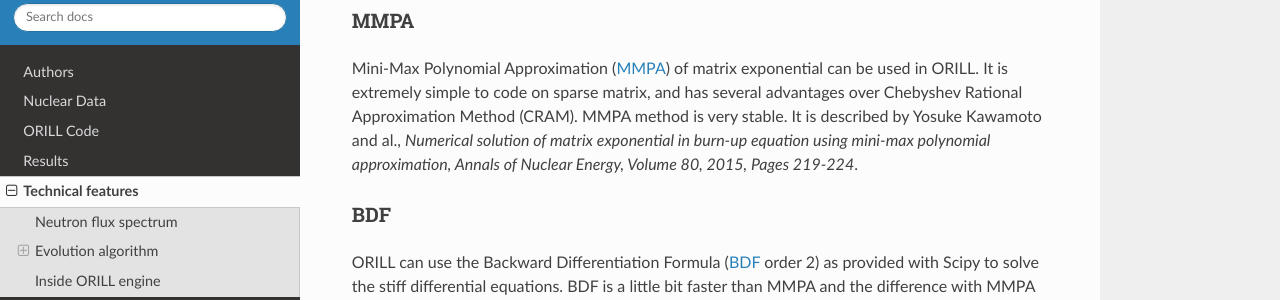
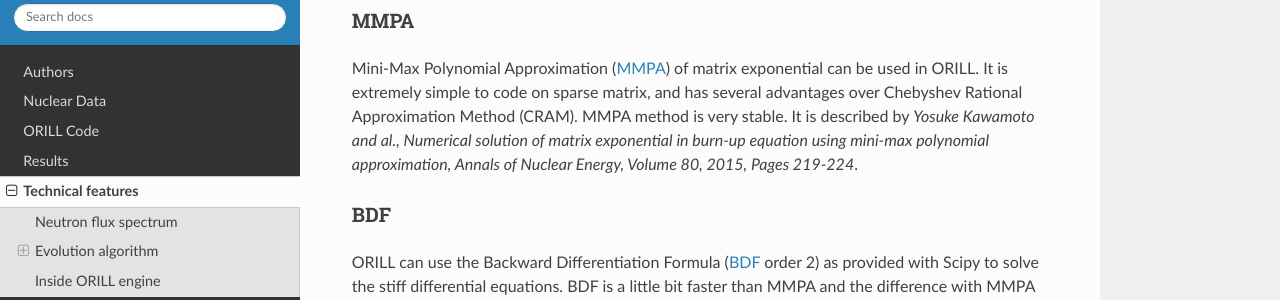
Before and after one commit to orill/orill, a Sphinx documentation site: the page built from docs/techfeatures.rst, in a window 1280 px wide and 900 px high, scrolled down 402 px. Shown: the part 199-499 px from the top of the window. Built offline with Sphinx 7.4.7 and the Read the Docs theme 2.0.0, drawn with Linux system fonts in a browser that asks for light colours.

Commit message:
Add files via upload

```diff
--- a/README.rst
+++ b/README.rst
@@ -12,7 +12,7 @@ General Features
 
 :Small and fast: Code and nuclear data are small (about 4 Mo), computation takes few seconds.
 :Portability: Based on Python 2.7+ with only Numpy and Scipy main modules. Optimized execution (vectorization, parallelization) associated with Python implementation is therefore transparently available on all platforms.
-:User friendly: The code is designed to address practical questions about isotopes inventories, decay heat, dose rate, photons spectrum. Unlike heavy machinery (FISPACT, CINDER, SERPENT, ORIGEN, VESTA, MURE,...) ORILL is usable by everyone for 1D point-flux calculation at the speed of light.
+:User friendly: The code is designed to address practical questions about isotopes inventories, decay heat, dose rate, photons spectrum. Unlike heavy machinery (FISPACT, CINDER, SERPENT, ORIGEN, VESTA, MURE, ...) ORILL is usable by everyone for 1D point-flux calculation at the speed of light.
 
 Prerequisites
 -------------
--- a/docs/techfeatures.rst
+++ b/docs/techfeatures.rst
@@ -26,8 +26,8 @@ MMPA
 Mini-Max Polynomial Approximation (`MMPA <https://doi.org/10.1016/j.anucene.2015.02.015>`_) of matrix exponential can be used in ORILL.
 It is extremely simple to code on sparse matrix, and has several advantages over Chebyshev Rational Approximation Method (CRAM).
 MMPA method is very stable.
-It is described by Yosuke Kawamoto and al.,
-*Numerical solution of matrix exponential in burn-up equation using mini-max polynomial approximation,
+It is described by *Yosuke Kawamoto and al.,
+Numerical solution of matrix exponential in burn-up equation using mini-max polynomial approximation,
 Annals of Nuclear Energy, Volume 80, 2015, Pages 219-224*.
 
 BDF
--- a/docs/usage.rst
+++ b/docs/usage.rst
@@ -9,4 +9,4 @@ Uncompress ORILL files in a directory where a Python 2.7+ shell is available (wi
 
 The command input file 'ORILL.yml' located in (/input) subdirectory is processed and the corresponding output files are created in (/output) subdirectory.
 
-:Syntax: Have a look at ORILL.yml file to understand the file syntax. It is recommended to edit this file with `Medit <http://https://packages.debian.org/medit>`_ or `Notepad++ <https://notepad-plus-plus.org/>`_ with the `YAML <https://en.wikipedia.org/wiki/YAML>`_ markup language.
+:Syntax: Have a look at 'ORILL.yml' file to understand the file syntax. It is recommended to edit this file with `Medit <http://https://packages.debian.org/medit>`_ or `Notepad++ <https://notepad-plus-plus.org/>`_ with the `YAML <https://en.wikipedia.org/wiki/YAML>`_ markup language.
```
Also changed, not shown: docs/nucdata.rst (+5 -5 lines).
